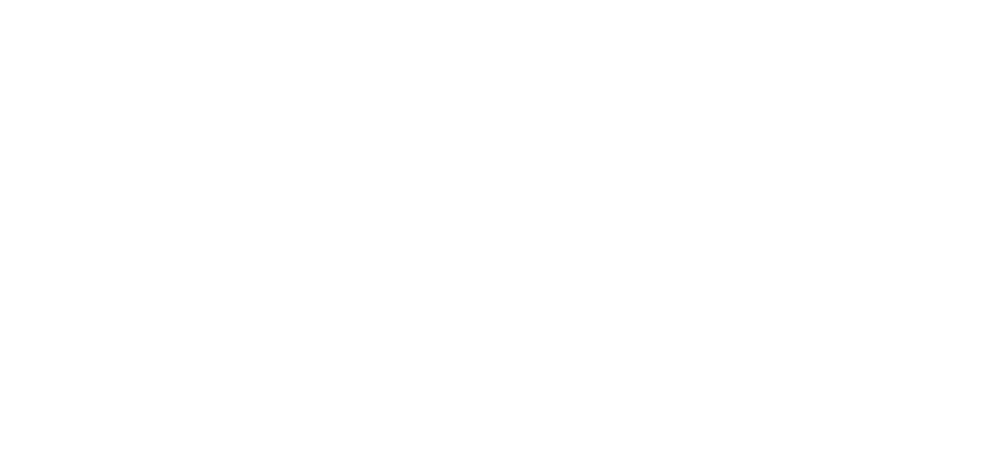
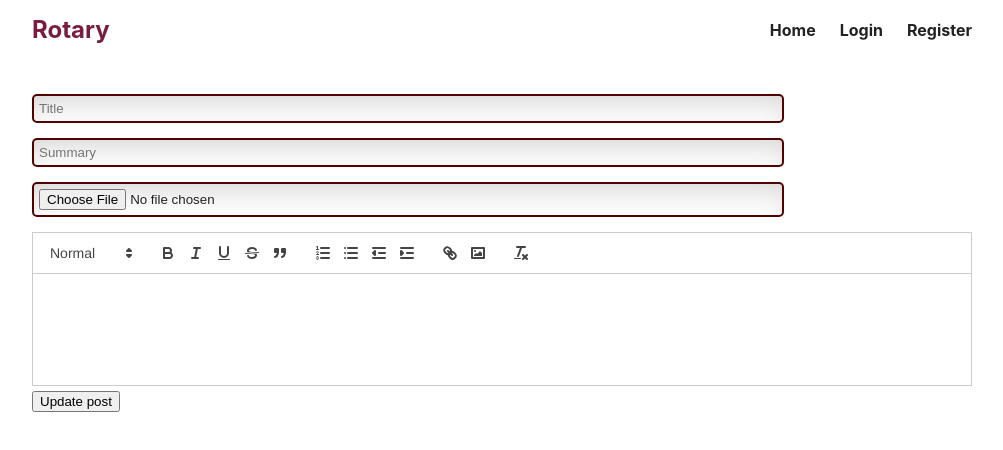
Before and after one commit to Aryan1891/Blog_app, a React (Create React App) app in the folder client/: page /edit/1 in a window 1280 px wide. Before the commit this address had no page. Shown: the top 450 px of the page, without its empty margins (138-1141 px from the left). Built offline with nearby package versions, Linux system fonts and the light colour scheme; no server answers.

Commit message:
add edit functionality and api route for editing the post

```diff
--- a/client/src/App.js
+++ b/client/src/App.js
@@ -8,6 +8,7 @@
 import { UserContextProvider } from './UserContext.js';
 import CreatePost from './components/CreatePost.js';
 import Post from './components/Post.js';
+import EditPost from './components/Editpost.js';
 
 
 function App() {
@@ -22,7 +23,7 @@
         <Route path='/register' element={<Register/>}/>
         <Route path="/create" element={<CreatePost />} />
           <Route path="/post/:id" element={<Post />} />
-          {/* <Route path="/edit/:id" element={<EditPost />} /> */}
+          <Route path="/edit/:id" element={<EditPost />} />
       </Route>
     </Routes>
     </UserContextProvider>
--- /dev/null
+++ b/client/src/components/Editpost.js
@@ -0,0 +1,64 @@
+import {useEffect, useState} from "react";
+import {Navigate, useParams} from "react-router-dom";
+import Editor from "../Editor";
+
+export default function EditPost() {
+  const {id} = useParams();
+  const [title,setTitle] = useState('');
+  const [summary,setSummary] = useState('');
+  const [content,setContent] = useState('');
+  const [files, setFiles] = useState('');
+  const [redirect,setRedirect] = useState(false);
+
+  useEffect(() => {
+    fetch('http://localhost:4000/post/'+id)
+      .then(response => {
+        response.json().then(postInfo => {
+          setTitle(postInfo.title);
+          setContent(postInfo.content);
+          setSummary(postInfo.summary);
+        });
+      });
+  }, []);
+
+  async function updatePost(ev) {
+    ev.preventDefault();
+    const data = new FormData();
+    data.set('title', title);
+    data.set('summary', summary);
+    data.set('content', content);
+    data.set('id', id);
+    if (files?.[0]) {
+      data.set('file', files?.[0]);
+    }
+    const response = await fetch('http://localhost:4000/post', {
+      method: 'PUT',
+      body: data,
+      credentials: 'include',
+    });
+    if (response.ok) {
+      setRedirect(true);
+    }
+  }
+
+  if (redirect) {
+    return <Navigate to={'/post/'+id} />
+  }
+
+  return (
+    <form onSubmit={updatePost}>
+      <input type="title"
+             placeholder={'Title'}
+             value={title}
+             onChange={ev => setTitle(ev.target.value)} />
+      <input type="summary"
+             placeholder={'Summary'}
+             value={summary}
+             onChange={ev => setSummary(ev.target.value)} />
+      <input type="file"
+             onChange={ev => setFiles(ev.target.files)} />
+      <Editor onChange={setContent} value={content} />
+      <button style={{marginTop:'5px'}}>Update post</button>
+    </form>
+  );
+}
```
Also changed, not shown: 5 other files (tests, documents, lock files or other folders).
